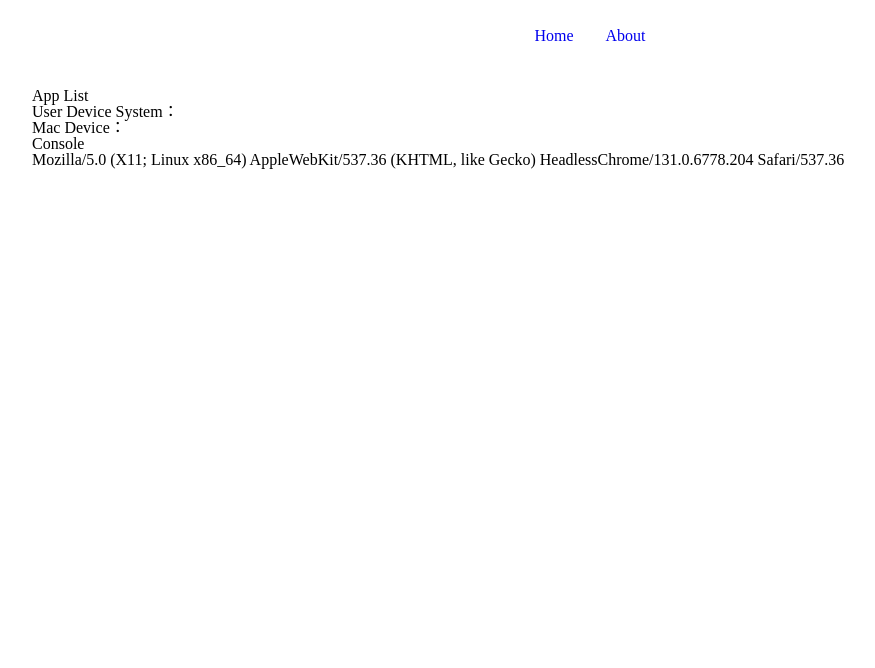
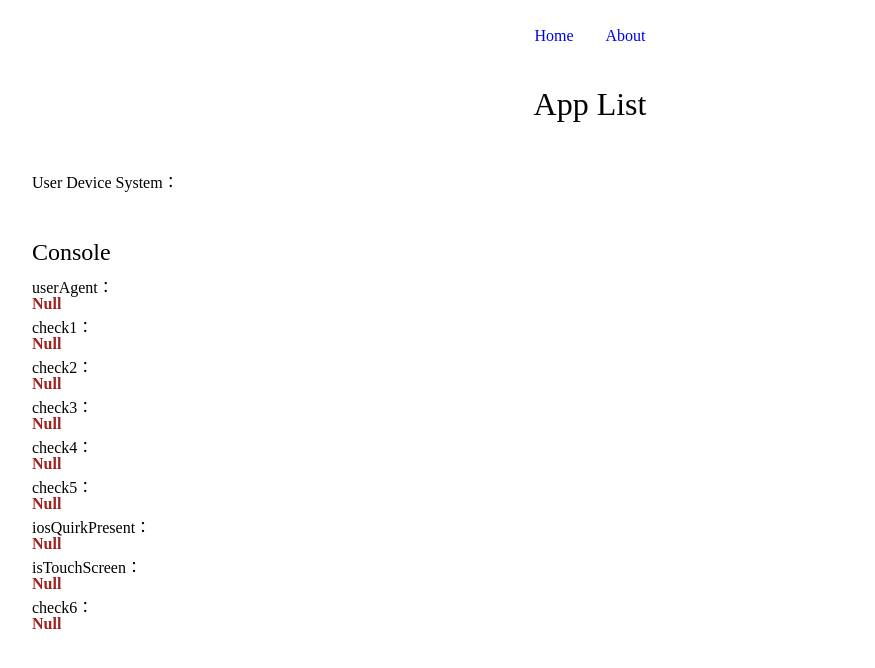
Before and after one commit to Chiang49/CSI_AppStore, a Vue app: page / in a window 1280 px wide. Shown: the top 668 px of the page, without its empty margins (50-925 px from the left). Built offline with nearby package versions, Linux system fonts and the light colour scheme.

Commit message:
add console.log Message

```diff
--- a/src/assets/style/all.scss
+++ b/src/assets/style/all.scss
@@ -7,5 +7,11 @@
 // bootstrap grid
 @import '/node_modules/bootstrap/scss/bootstrap-grid.scss';
 
+// my Utilities
+@import './helper/myUtilities';
+
+// views
+@import './views/appList';
+
 // components
 @import './components/appHeader';
--- a/src/assets/style/helper/_base.scss
+++ b/src/assets/style/helper/_base.scss
@@ -1,5 +1,9 @@
 *, *::before, *::after{
     box-sizing: border-box;
+}
+
+p{
+    line-height: 1.5;
 }
 
 img{
--- /dev/null
+++ b/src/assets/style/helper/_myUtilities.scss
@@ -0,0 +1,10 @@
+.title{
+    font-size: 32px;
+    margin-bottom: $spacer * 3;
+    text-align: center;
+}
+
+.subTitle{
+    font-size: 24px;
+    margin-bottom: $spacer;
+}
--- a/src/assets/style/views/_appList.scss
+++ b/src/assets/style/views/_appList.scss
@@ -1,6 +1,17 @@
 
-.userDevice{
+.msgBox{
+    margin-bottom: 48px;
+    li{
+        margin-bottom: $spacer * .5;
+        span{
+            font-size: 24px;
+            font-weight: 700;
+            color: rgb(112, 112, 112);
+        }
+        .msgLog{
+            font-size: 16px;
+            font-weight: 700;
+            color: rgb(160, 33, 33);
+        }
+    }
 }
-
-.testMsg{
-}
--- a/src/views/AppList.vue
+++ b/src/views/AppList.vue
@@ -1,19 +1,21 @@
 <template>
   <div class="container">
-    <h1>App List</h1>
-    <div class="userDevice">
+    <h1 class="title">App List</h1>
+    <ul class="msgBox">
+      <li>
+        User Device System：<span>{{ userDevice }}</span>
+      </li>
+      <li v-if="userDevice === 'Mac OS'">
+        Mac Device：<span>{{ userMacDevice }}</span>
+      </li>
+    </ul>
+    <div class="msgBox">
+      <h2 class="subTitle">Console</h2>
       <ul>
-        <li>
-          User Device System：<span>{{ userDevice }}</span>
-        </li>
-        <li>
-          Mac Device：<span>{{ userMacDevice }}</span>
+        <li v-for="(value, name) in consoleLogMsg" :key="name">
+          {{ name }}：<br /><span class="msgLog">{{ value }}</span>
         </li>
       </ul>
-    </div>
-    <div class="testMsg">
-      <h2>Console</h2>
-      <p>{{ testMsg }}</p>
     </div>
   </div>
 </template>
@@ -24,11 +26,22 @@ import { deviceList } from '@/script/deviceList';
 export default {
   data() {
     return {
-      // Test Data
-      testMsg: '',
-      // Formal Data
+      // console.log Msg =======================================
+      consoleLogMsg: {
+        userAgent: 'Null',
+        check1: 'Null',
+        check2: 'Null',
+        check3: 'Null',
+        check4: 'Null',
+        check5: 'Null',
+        iosQuirkPresent: 'Null',
+        isTouchScreen: 'Null',
+        check6: 'Null',
+      },
+
+      // Formal Data ===========================================
       userDevice: sessionStorage.getItem('userDevice'),
-      userMacDevice: '',
+      userMacDevice: sessionStorage.getItem('userMacDevice'),
     };
   },
   created() {
@@ -38,17 +51,18 @@ export default {
     // 判別 user 裝置系統類別
     getUserDeviceSys() {
       const agentMsg = navigator.userAgent;
-      this.testMsg = agentMsg; // Test Console
+      this.userAgent = agentMsg; // console.log
       if (this.userDevice === null) {
+        this.check1 = 'Enter user device decide function'; // console.log
         deviceList.system.forEach((item) => {
           const flag = agentMsg.indexOf(item);
           if (flag > -1) {
+            this.check2 = 'Succeed get user device'; // console.log
             this.userDevice = item;
             sessionStorage.setItem('userDevice', item);
           }
         });
       }
-      // 如果是 Mac 系統要在判別使用裝置
       if (this.userDevice === 'Mac OS') {
         this.getUserMacDevice(agentMsg);
       }
@@ -56,13 +70,28 @@ export default {
 
     // 判別 user Mac 系統裝置類別
     getUserMacDevice(agentMsg) {
+      this.check3 = 'Enter user Mac device decide function'; // console.log
       deviceList.macList.forEach((item) => {
         const flag = agentMsg.indexOf(item);
         if (flag > -1) {
           this.userMacDevice = item;
+          this.check4 = 'Succeed get user Mac device'; // console.log
         }
       });
-      // sessionStorage.setItem('userMacDevice', this.userMacDevice);
+      if (this.userMacDevice === null) {
+        this.check5 = 'Enter user Mac device other decide function'; // console.log
+        const iosQuirkPresent = () => {
+          const audio = new Audio();
+          audio.volume = 0.5;
+          return audio.volume === 1;
+        };
+        this.iosQuirkPresent = iosQuirkPresent(); // console.log
+        const isTouchScreen = navigator.maxTouchPoints >= 1;
+        this.isTouchScreen = isTouchScreen; // console.log
+        this.userMacDevice = isTouchScreen || iosQuirkPresent() ? 'iPad' : 'Mac';
+        this.check6 = `Succeed get user Mac device is ${this.userMacDevice}`; // console.log
+      }
+      sessionStorage.setItem('userMacDevice', this.userMacDevice);
     },
   },
 };
```
